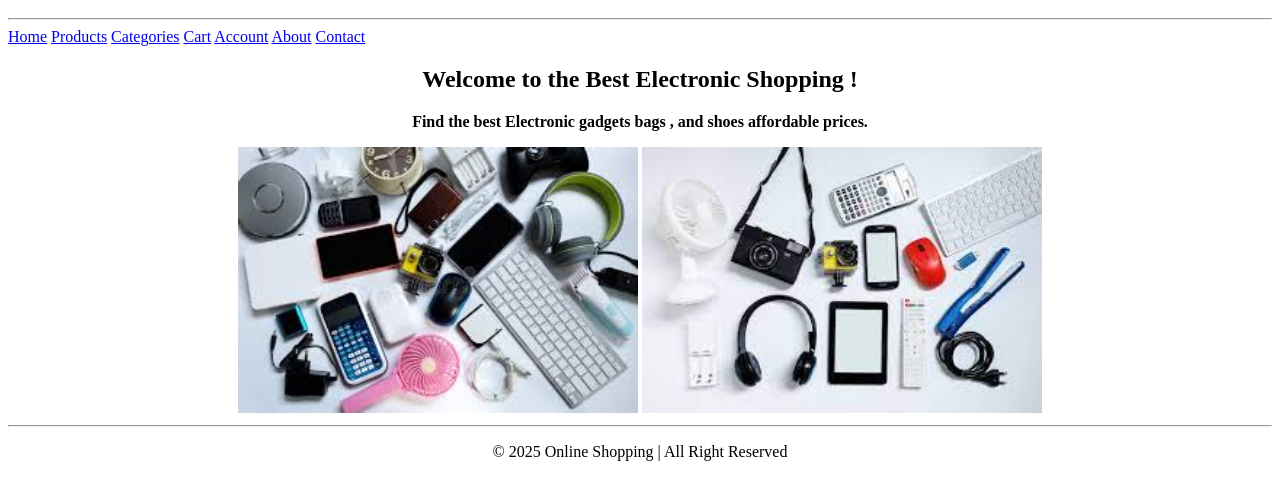
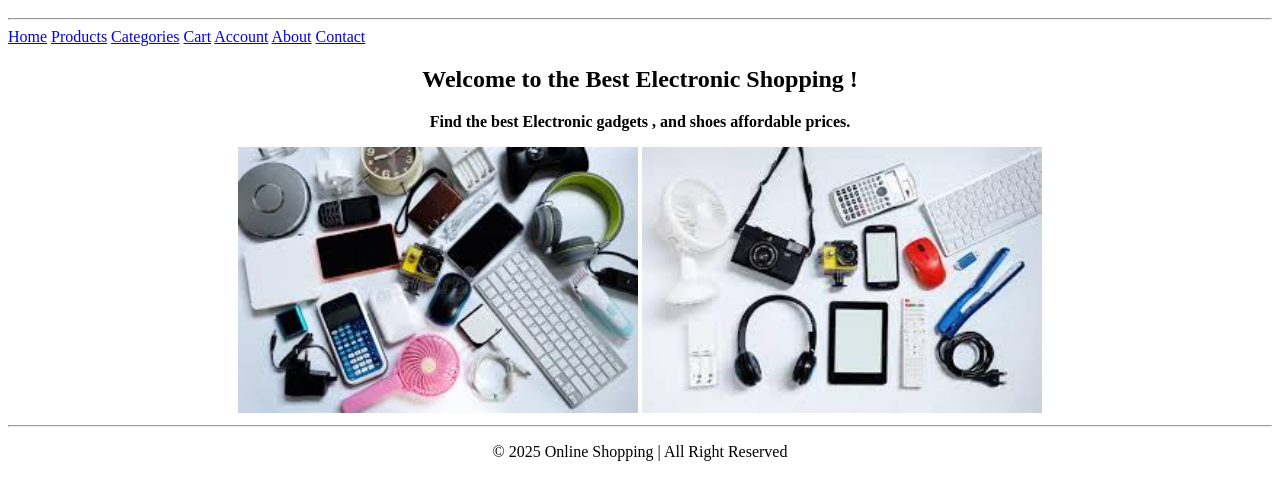
Before and after one commit to anjalimhase24/html-github-project-1-online-shopping, a plain HTML site: page index.html in a window 1280 px wide. Shown: the part 48-548 px from the top of the page. Drawn offline with Linux system fonts and the light colour scheme.

Commit message:
update center

```diff
--- a/index.html
+++ b/index.html
@@ -17,7 +17,7 @@
 </header> <center>
     <section class="hero">
      <h2>Welcome to the Best Electronic Shopping !</h2>
-     <p><b>Find the best Electronic gadgets   bags , and shoes affordable prices.</b></p>
+     <p><b>Find the best Electronic gadgets   , and shoes affordable prices.</b></p>
      <img src="./images/elctronic.JPEG" width="400px">
              <img src="./images/e-JPEG.jpg" width="400px"><hr>
 
```
